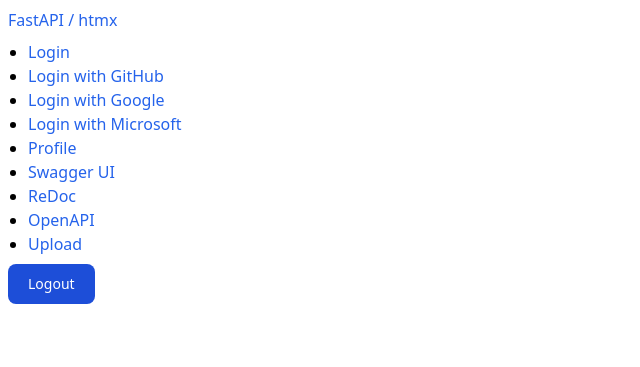
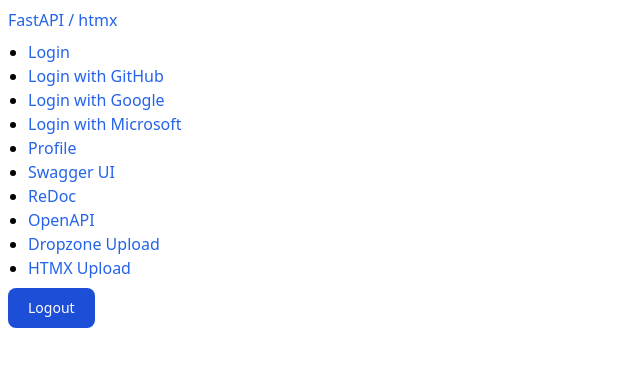
Before and after one commit to anselbrandt/fast-htmx-app, a FastAPI app: page / in a window 1280 px wide. Shown: the top 367 px of the page, without its empty margins (0-640 px from the left). Run offline with FastAPI, Linux system fonts and the light colour scheme; some libraries are stand-ins or nearby versions.

Commit message:
Add htmx upload

```diff
--- a/app/main.py
+++ b/app/main.py
@@ -50,7 +50,7 @@
     return {"status": "healthy"}
 
 
-@app.get("/upload", response_class=HTMLResponse)
+@app.get("/dropzone", response_class=HTMLResponse)
 async def upload(
     request: Request,
     response: Response,
@@ -60,4 +60,17 @@
         "request": request,
         "root_path": ROOT_PATH,
     }
-    return templates.TemplateResponse("upload.html", context)
+    return templates.TemplateResponse("dropzone.html", context)
+
+
+@app.get("/htmx-upload", response_class=HTMLResponse)
+async def htmx_upload(
+    request: Request,
+    response: Response,
+    hx_request: Optional[str] = Header(None),
+):
+    context = {
+        "request": request,
+        "root_path": ROOT_PATH,
+    }
+    return templates.TemplateResponse("htmx-upload.html", context)
--- a/templates/partials/links.html
+++ b/templates/partials/links.html
@@ -66,10 +66,18 @@
     </li>
     <li>
       <a
-        href="{{root_path}}/upload"
+        href="{{root_path}}/dropzone"
         class="font-medium text-blue-600 dark:text-blue-500 hover:underline"
       >
-        Upload
+        Dropzone Upload
+      </a>
+    </li>
+    <li>
+      <a
+        href="{{root_path}}/htmx-upload"
+        class="font-medium text-blue-600 dark:text-blue-500 hover:underline"
+      >
+        HTMX Upload
       </a>
     </li>
   </ul>
```
Also changed, not shown: templates/htmx-upload.html (added, +10 -0 lines), templates/dropzone.html (renamed from templates/upload.html).
